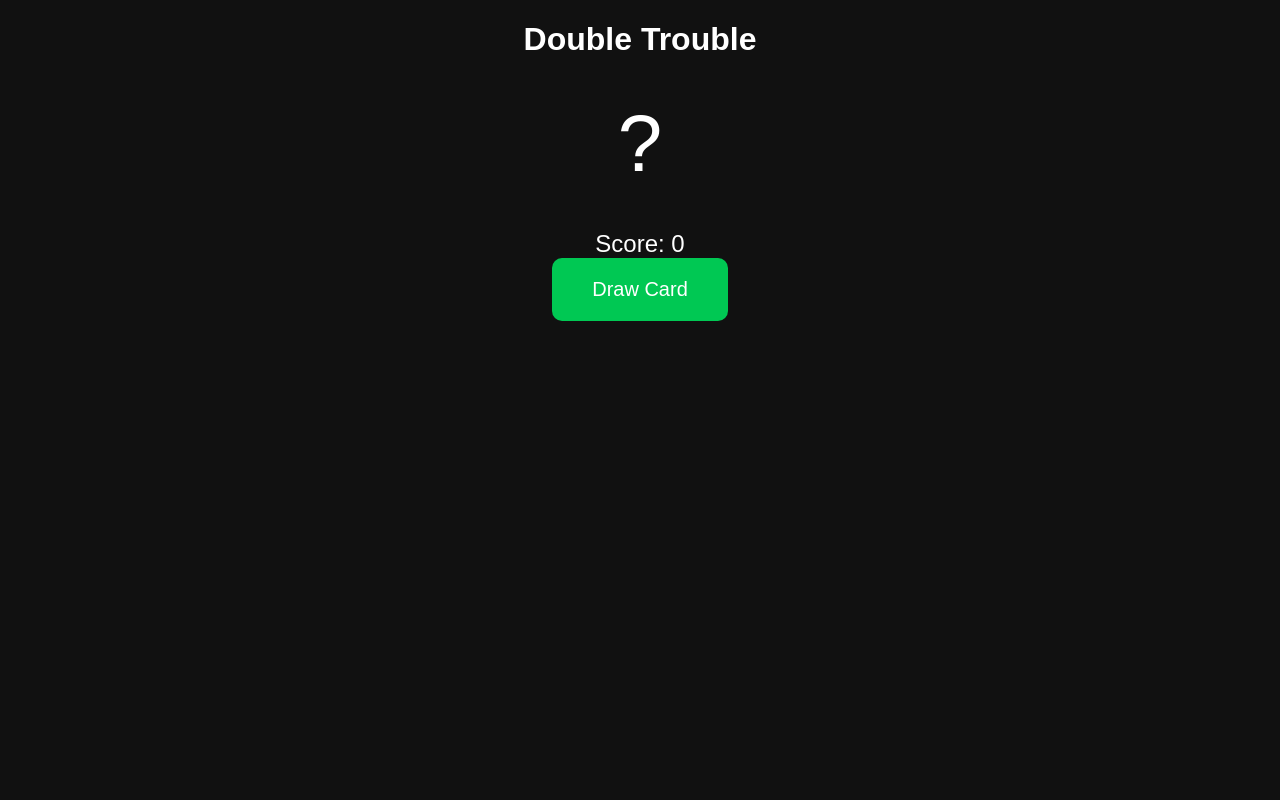
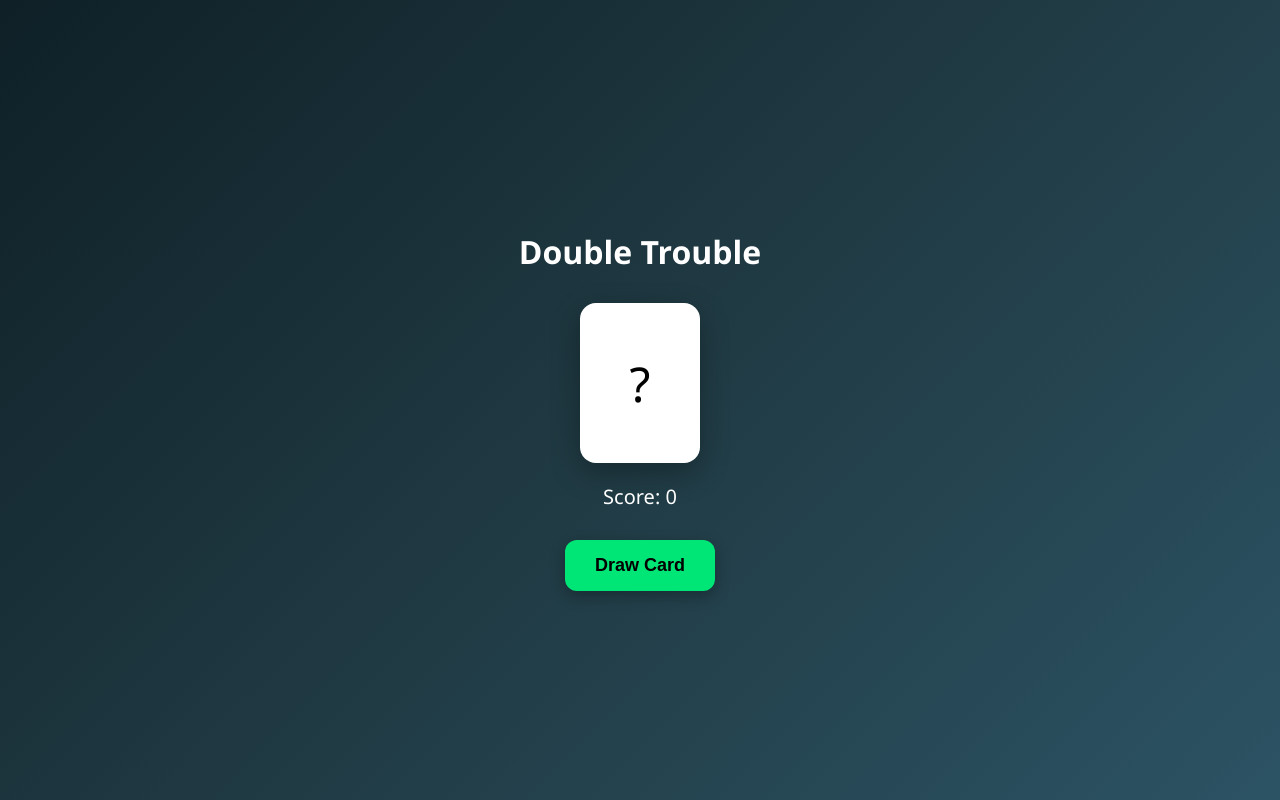
Before and after one commit to timmit147/Double-Trouble, a plain HTML site: page index.html in a window 1280 px wide. Drawn offline with Linux system fonts and the light colour scheme.

Commit message:
Refactor HTML and CSS for improved layout and style

```diff
--- a/index.html
+++ b/index.html
@@ -1,62 +1,79 @@
-<!DOCTYPE html>
-<html lang="en">
+<!DOCTYPE html><html lang="en">
 <head>
 <meta charset="UTF-8">
+<meta name="viewport" content="width=device-width, initial-scale=1.0">
 <title>Double Trouble</title>
 <style>
 body {
-        font-family: Arial, sans-serif;
-        text-align: center;
-        background: #111;
+    margin: 0;
+    font-family: 'Segoe UI', sans-serif;
+    background: linear-gradient(135deg, #0f2027, #203a43, #2c5364);
     color: white;
-    }
-    .card {
-        font-size: 80px;
-        margin: 40px;
-    }
-    .score {
-        font-size: 24px;
-    }
-    button {
-        padding: 20px 40px;
-        font-size: 20px;
-        border-radius: 10px;
-        border: none;
-        background: #00c853;
-        color: white;
-    }
+    display: flex;
+    flex-direction: column;
+    align-items: center;
+    justify-content: center;
+    height: 100vh;
+}h1 { margin-bottom: 10px; }
+
+.card { width: 120px; height: 160px; background: white; color: black; border-radius: 16px; display: flex; align-items: center; justify-content: center; font-size: 48px; margin: 20px; box-shadow: 0 10px 30px rgba(0,0,0,0.3); transition: transform 0.2s ease; }
+
+.card.flip { transform: rotateY(180deg) scale(1.1); }
+
+.score { font-size: 20px; margin-bottom: 10px; }
+
+.history { display: flex; gap: 8px; flex-wrap: wrap; max-width: 300px; justify-content: center; margin-bottom: 20px; }
+
+.history div { background: rgba(255,255,255,0.2); padding: 6px 10px; border-radius: 8px; }
+
+button { padding: 15px 30px; font-size: 18px; border-radius: 12px; border: none; background: #00e676; color: black; font-weight: bold; box-shadow: 0 5px 15px rgba(0,0,0,0.3); }
+
+button:active { transform: scale(0.95); }
+
 </style>
 </head>
-<body>
-
-<h1>Double Trouble</h1>
-
-<div class="card" id="card">?</div>
-<div class="score">Score: <span id="score">0</span></div>
-
-<button onclick="drawCard()">Draw Card</button>
+<body><h1>Double Trouble</h1><div class="card" id="card">?</div>
+<div class="score">Score: <span id="score">0</span></div><div class="history" id="history"></div><button onclick="drawCard()">Draw Card</button>
 
 <script>
 let drawnCards = [];
 let score = 0;
 
 function drawCard() {
-    let card = Math.floor(Math.random() * 10) + 1; // 1-10
+    const cardEl = document.getElementById("card");
+    cardEl.classList.remove("flip");
 
-    document.getElementById("card").innerText = card;
+    setTimeout(() => {
+        let card = Math.floor(Math.random() * 12) + 1;
+        cardEl.innerText = card;
+        cardEl.classList.add("flip");
 
         if (drawnCards.includes(card)) {
+            setTimeout(() => {
                 alert("💥 Double! You lose!");
                 drawnCards = [];
                 score = 0;
+                updateUI();
+            }, 200);
         } else {
             drawnCards.push(card);
             score++;
+            updateUI();
+        }
+    }, 100);
 }
 
+function updateUI() {
     document.getElementById("score").innerText = score;
+
+    const historyEl = document.getElementById("history");
+    historyEl.innerHTML = "";
+
+    drawnCards.forEach(c => {
+        const el = document.createElement("div");
+        el.innerText = c;
+        historyEl.appendChild(el);
+    });
 }
-</script>
-
-</body>
+</script></body>
 </html>
```
Lines whose indentation alone changed are shown as unchanged.
